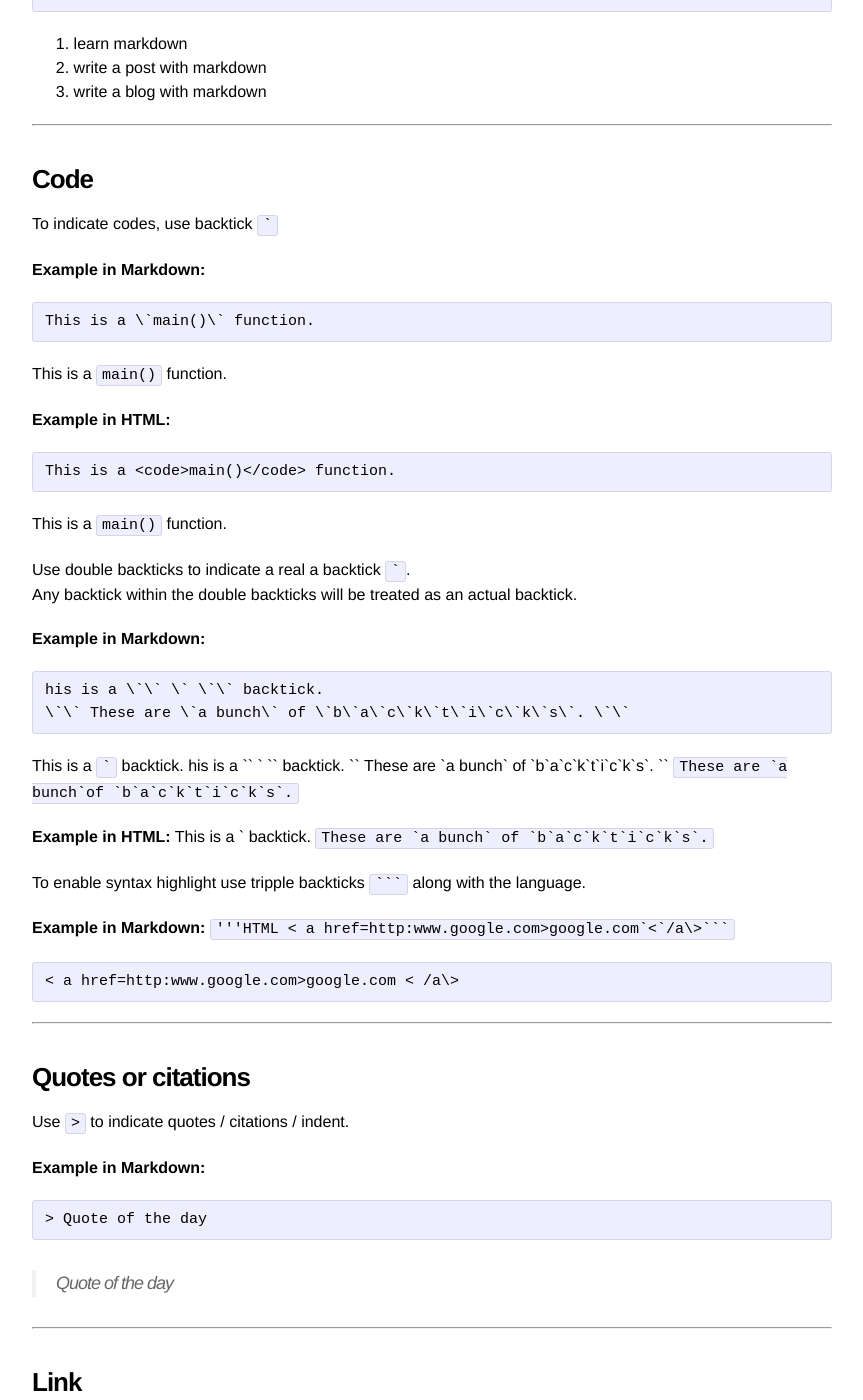
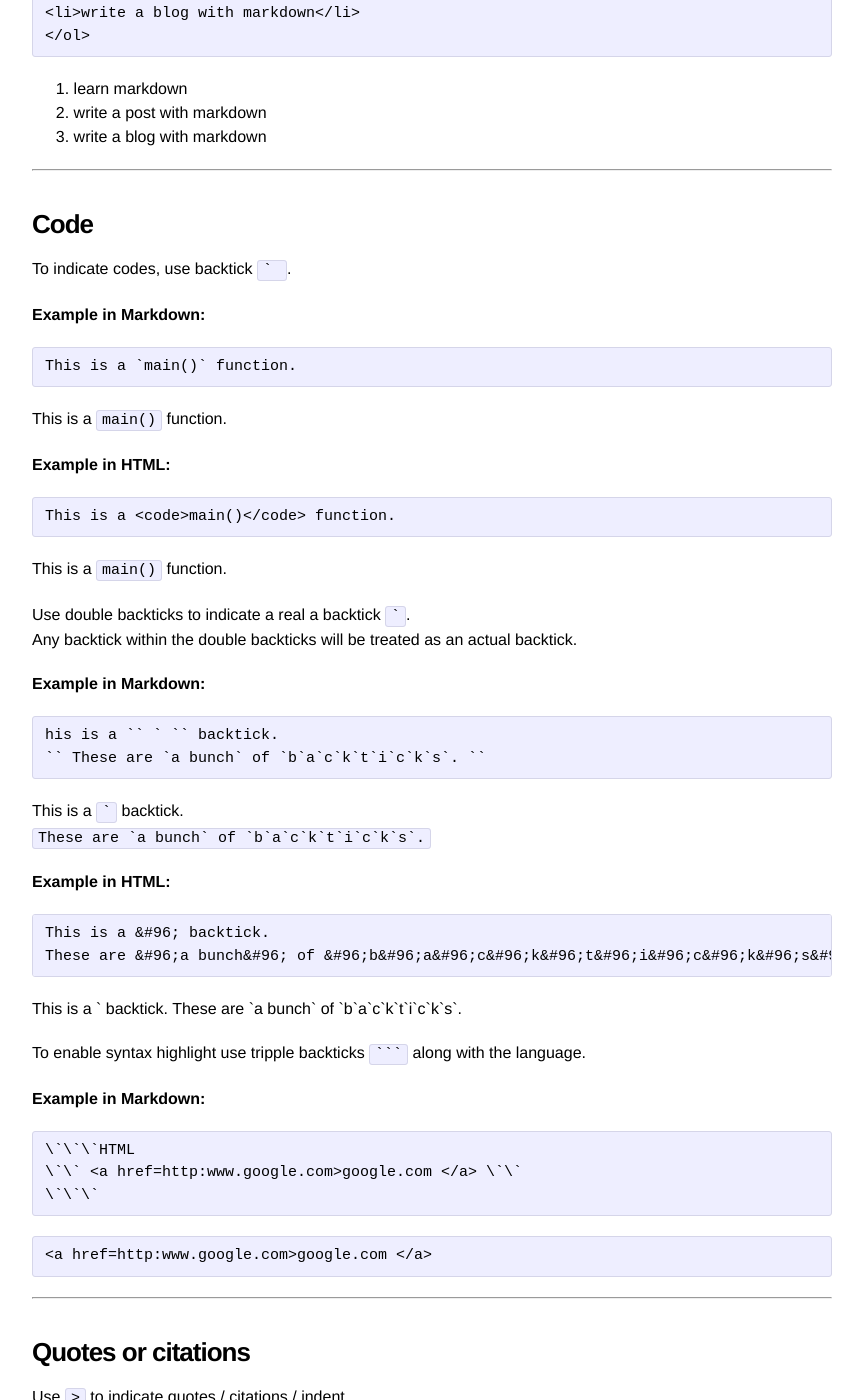
Before and after one commit to irvinleegc/irvinleegc.github.io, a Jekyll site: the page built from _posts/2017-01-09-Markdown-Syntax.md, in a window 1280 px wide and 1400 px high, scrolled down 3582 px. Shown: the whole window, without its empty margins (208-1071 px from the left). Built offline with Jekyll 4.4.1, drawn with Linux system fonts in a browser that asks for light colours; some of the changed text lies outside the part shown.

Commit message:
Update 2017-01-09-Markdown-Syntax.md

````diff
--- a/_posts/2017-01-09-Markdown-Syntax.md
+++ b/_posts/2017-01-09-Markdown-Syntax.md
@@ -111,13 +111,17 @@ To do list:
 
 **Example in HTML:**
 ```HTML
-<ul><li>learn markdown</li>
+<ul>
+<li>learn markdown</li>
 <li>write a post with markdown</li>
-<li>write a blog with markdown</li></ul>
+<li>write a blog with markdown</li>
+</ul>
 ```
-<ul><li>learn markdown</li>
+<ul>
+<li>learn markdown</li>
 <li>write a post with markdown</li>
-<li>write a blog with markdown</li></ul>
+<li>write a blog with markdown</li>
+</ul>
 
 Use multiple rows of numbers (in or our of sequence) to indicate a numbered list.
 **Example in Markdown:**
@@ -152,11 +156,11 @@ To do list:
 -------------------
 
 ### **Code**
-To indicate codes, use backtick <code> ` </code>
+To indicate codes, use backtick <code> ` </code>.
 
 **Example in Markdown:**
 ``` Markdown
-This is a \`main()\` function.
+This is a `main()` function.
 ```
 This is a `main()` function.
 
@@ -171,27 +175,33 @@ Any backtick within the double backticks will be treated as an actual backtick.
 
 **Example in Markdown:**
 ```Markdown
-his is a \`\` \` \`\` backtick.
-\`\` These are \`a bunch\` of \`b\`a\`c\`k\`t\`i\`c\`k\`s\`. \`\`
+his is a `` ` `` backtick.
+`` These are `a bunch` of `b`a`c`k`t`i`c`k`s`. ``
 ```
 This is a `` ` `` backtick.
-his is a \`\` \` \`\` backtick.
-\`\` These are \`a bunch\` of \`b\`a\`c\`k\`t\`i\`c\`k\`s\`. \`\`
-`` These are `a bunch`of `b`a`c`k`t`i`c`k`s`. ``
+`` These are `a bunch` of `b`a`c`k`t`i`c`k`s`. ``
 
 **Example in HTML:**
+```HTML
 This is a &#96; backtick.
-<code>These are &#96;a bunch&#96; of &#96;b&#96;a&#96;c&#96;k&#96;t&#96;i&#96;c&#96;k&#96;s&#96;. </code>
+These are &#96;a bunch&#96; of &#96;b&#96;a&#96;c&#96;k&#96;t&#96;i&#96;c&#96;k&#96;s&#96;.
+```
+This is a &#96; backtick.
+These are &#96;a bunch&#96; of &#96;b&#96;a&#96;c&#96;k&#96;t&#96;i&#96;c&#96;k&#96;s&#96;.
 
 
 To enable syntax highlight use tripple backticks <code>```</code> along with the language.
 
 **Example in Markdown:**
-<code>'''HTML
-< a href=http:www.google.com>google.com`<`/a\>```
-</code>
+
+```Markdown
+\`\`\`HTML
+\`\` <a href=http:www.google.com>google.com </a> \`\`
+\`\`\`
+```
+
 ```HTML
-< a href=http:www.google.com>google.com < /a\>
+<a href=http:www.google.com>google.com </a>
 ```
 
 -------------------
````
